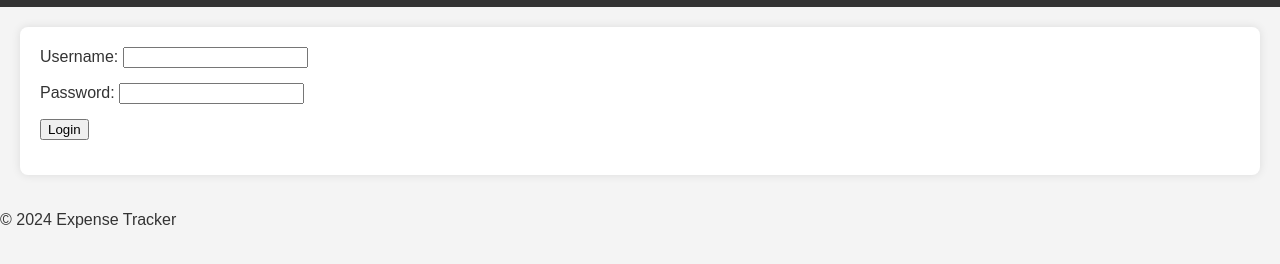
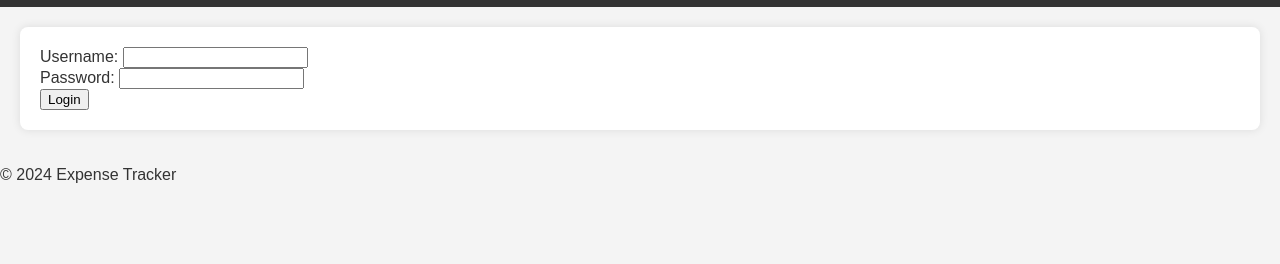
Before and after one commit to pjmcorimbo/test_on_assng2, a plain HTML site: page login.html in a window 1280 px wide. Shown: the part 68-332 px from the top of the page. Drawn offline with Linux system fonts and the light colour scheme.

Commit message:
answers wk 2

```diff
--- a/styles.css
+++ b/styles.css
@@ -44,9 +44,3 @@ section {
     border-radius: 8px;
     box-shadow: 0 0 10px rgba(0, 0, 0, 0.1);
 }
-
-form div {
-    margin-bottom: 15px;
-}
-
-form
```
